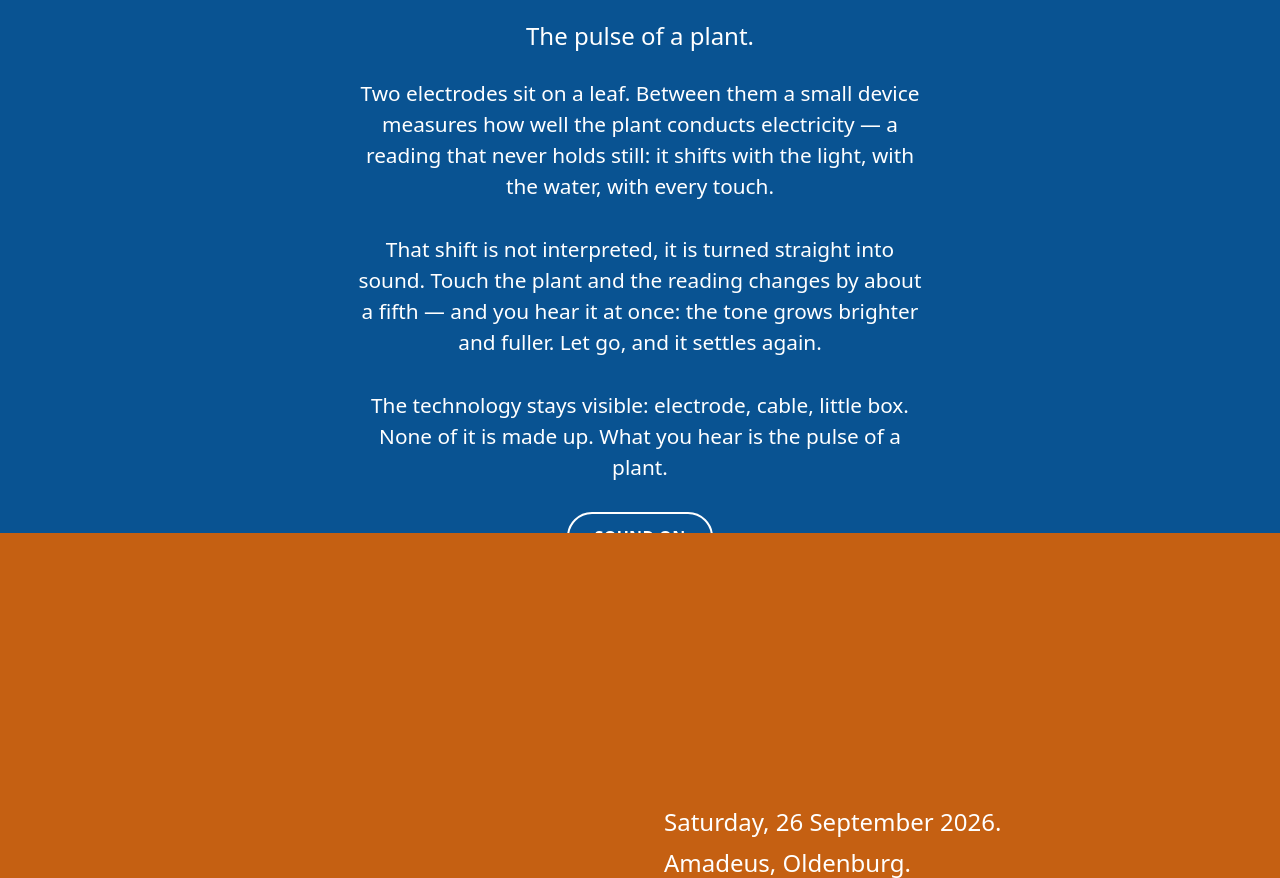
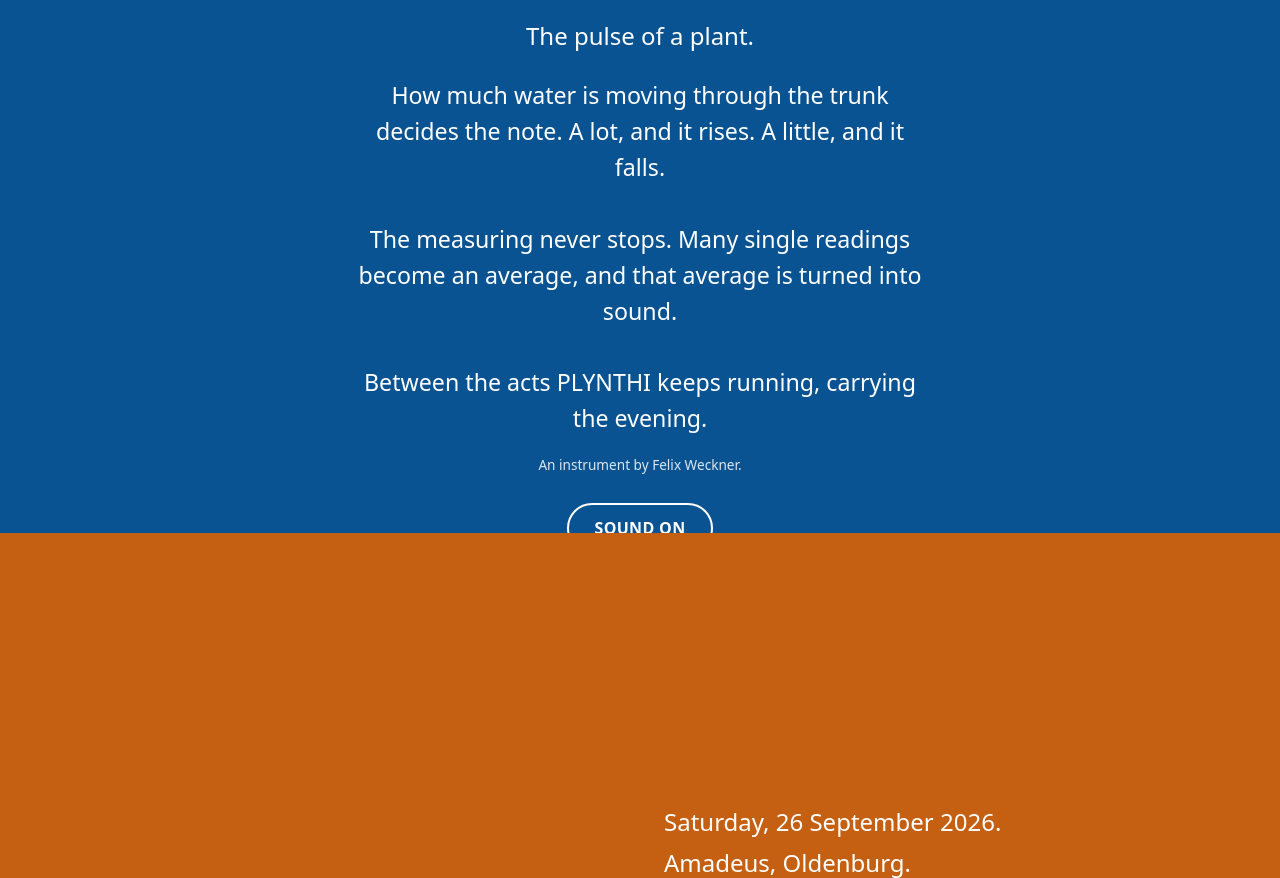
Before and after one commit to dea-felix/feelinglikeaplant, a plain HTML site: page index.html in a window 1280 px wide. Shown: the part 3467-4345 px from the top of the page. Drawn offline with Linux system fonts and the light colour scheme.

Commit message:
PLYNTHI-Text neu: Wasserfluss statt Beruehrung

```diff
--- a/index.html
+++ b/index.html
@@ -335,12 +335,30 @@ body {
 }
 .zeile { font-size: clamp(1.05rem, 2.8vw, 1.5rem); line-height: 1.7; }
 
-/* PLYNTHI traegt seit dem 09.09. eine Unterzeile UND eine laengere
-   Erklaerung. Gemessen bei 375x812 ragte der Ton-Knopf 29 px aus dem
-   Panel - und .kap schneidet ab (overflow:hidden), er waere schlicht weg
-   gewesen. Deshalb hier eine Stufe kleiner und enger, nur in diesem
-   Kapitel. */
-#hoeren .flz { font-size: clamp(0.95rem, 2.35vw, 1.3rem); line-height: 1.5; }
+/* PLYNTHI steht seit dem 11.09. in voller Textgroesse - der neue Text
+   (Wasserfluss statt Beruehrung) ist kurz genug dafuer. Gemessen im
+   Hochformat: 375x812 hat 98 px Luft, 375x667 nur noch 12 px, 360x640
+   reicht NICHT mehr (-10 px). Und .kap schneidet ab (overflow:hidden) -
+   der Ton-Knopf verschwindet dann kommentarlos nach unten aus dem Bild,
+   ohne Fehler, ohne Scrollbalken, ohne irgendeinen Hinweis.
+   Deshalb: auf niedrigen Schirmen eine Stufe kleiner. Die Grenze liegt bei
+   720 px, also oberhalb des 667er-Falls, damit der nicht auf 12 px Luft
+   steht - das ist keine Reserve, sondern Zufall.
+   Wer hier je Text ergaenzt: NACHMESSEN, nicht schaetzen. */
+#hoeren .h-unter { margin-top: 0.9rem; }
+#hoeren .h-text  { margin-top: 1.3rem; }
+#hoeren .h-bauer { margin-top: 1.1rem; }
+#hoeren .h-knopf { margin-top: 1.4rem; }
+@media (max-height: 720px) {
+  #hoeren .flz   { font-size: clamp(0.9rem, 2.2vw, 1.2rem); line-height: 1.45; }
+  #hoeren .zeile { font-size: clamp(0.95rem, 2.4vw, 1.25rem); }
+  /* Die Abstaende tragen zusammen 75 px - auf einem 640er Schirm ist das
+     der Unterschied zwischen "passt knapp" und "Knopf abgeschnitten". */
+  #hoeren .h-unter { margin-top: 0.55rem; }
+  #hoeren .h-text  { margin-top: 0.85rem; }
+  #hoeren .h-bauer { margin-top: 0.7rem; }
+  #hoeren .h-knopf { margin-top: 0.9rem; }
+}
 
 /* ---------- Kapitel Intro ----------
    Am 07.09. war die Ueberschrift raus und der Absatz stand allein mittig.
@@ -772,10 +790,15 @@ noscript .njs {
       <!-- Unterzeile seit 09.09. (Felix): die Ueberschrift bleibt PLYNTHI,
            direkt darunter steht in einer Zeile, was das ist. Gleiche Klasse
            wie unter PROGRAMM, damit beide Kapitel denselben Rhythmus haben. -->
-      <p class="zeile" data-t="k4unter" style="margin-top:0.9rem"></p>
+      <p class="zeile h-unter" data-t="k4unter"></p>
       <!-- Darunter die Erklaerung des Geraets. Der Knopf rueckt nach unten. -->
-      <p class="flz" data-t="k4text" style="margin-top:1.3rem"></p>
-      <p style="margin-top:1.4rem">
+      <p class="flz h-text" data-t="k4text"></p>
+      <!-- Wer es gebaut hat, steht klein und getrennt vom Fliesstext -
+           das ist ein Werk-Nachweis, kein Satz der Erklaerung. -->
+      <p class="klein h-bauer" data-t="k4bauer"></p>
+      <!-- Die Abstaende stehen bewusst NICHT mehr inline: inline schlaegt
+           jede Regel, und auf niedrigen Schirmen muessen sie schrumpfen. -->
+      <p class="h-knopf">
         <button class="knopf" id="btnTon"><span data-t="tonAn"></span></button>
       </p>
       <p class="klein" id="tonHinweis" hidden data-t="tonFehlt"></p>
@@ -1040,7 +1063,8 @@ var TEXTE = {
     k3text: 'Konzerte, Ausstellung, Performance.',
     k4u: 'PLYNTHI',
     k4unter: 'Der Puls der Pflanze.',
-    k4text: 'Zwei Elektroden liegen an einem Blatt. Dazwischen misst ein kleines Gerät, wie gut die Pflanze Strom leitet — ein Wert, der nie still steht: Er schwankt mit dem Licht, mit dem Wasser, mit jeder Berührung.\n\nDiese Schwankung wird nicht gedeutet, sondern direkt in Klang übersetzt. Fasst jemand die Pflanze an, ändert sich der Messwert um rund ein Fünftel — und man hört es sofort: Der Ton wird heller und voller. Loslassen, und er beruhigt sich wieder.\n\nDie Technik bleibt sichtbar: Elektrode, Kabel, Kästchen. Nichts daran ist ausgedacht. Was du hörst, ist der Puls einer Pflanze.',
+    k4text: 'Wie viel Wasser gerade durch den Stamm läuft, bestimmt den Ton. Fließt viel, wird er höher. Fließt wenig, wird er tiefer.\n\nGemessen wird ohne Pause. Aus den vielen Einzelwerten entsteht ein Mittel, und dieses Mittel wird in Klang übersetzt.\n\nZwischen den Acts läuft PLYNTHI weiter und trägt den Abend.',
+    k4bauer: 'Ein Instrument von Felix Weckner.',
     tonAn: 'Ton an', tonAus: 'Ton aus', tonLaedt: 'Lädt …',
     tonFehlt: 'Die Aufnahme folgt.',
     k5u: 'WANN UND WO',
@@ -1074,7 +1098,8 @@ var TEXTE = {
     k3text: 'Concerts, exhibition, performance.',
     k4u: 'PLYNTHI',
     k4unter: 'The pulse of a plant.',
-    k4text: 'Two electrodes sit on a leaf. Between them a small device measures how well the plant conducts electricity — a reading that never holds still: it shifts with the light, with the water, with every touch.\n\nThat shift is not interpreted, it is turned straight into sound. Touch the plant and the reading changes by about a fifth — and you hear it at once: the tone grows brighter and fuller. Let go, and it settles again.\n\nThe technology stays visible: electrode, cable, little box. None of it is made up. What you hear is the pulse of a plant.',
+    k4text: 'How much water is moving through the trunk decides the note. A lot, and it rises. A little, and it falls.\n\nThe measuring never stops. Many single readings become an average, and that average is turned into sound.\n\nBetween the acts PLYNTHI keeps running, carrying the evening.',
+    k4bauer: 'An instrument by Felix Weckner.',
     tonAn: 'Sound on', tonAus: 'Sound off', tonLaedt: 'Loading …',
     tonFehlt: 'The recording is on its way.',
     k5u: 'WHEN AND WHERE',
```
